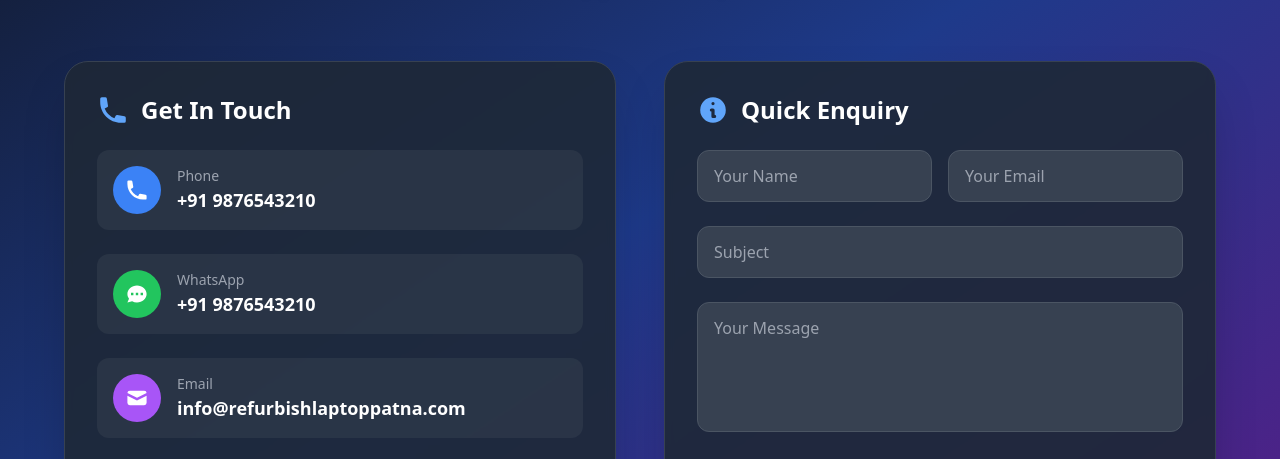
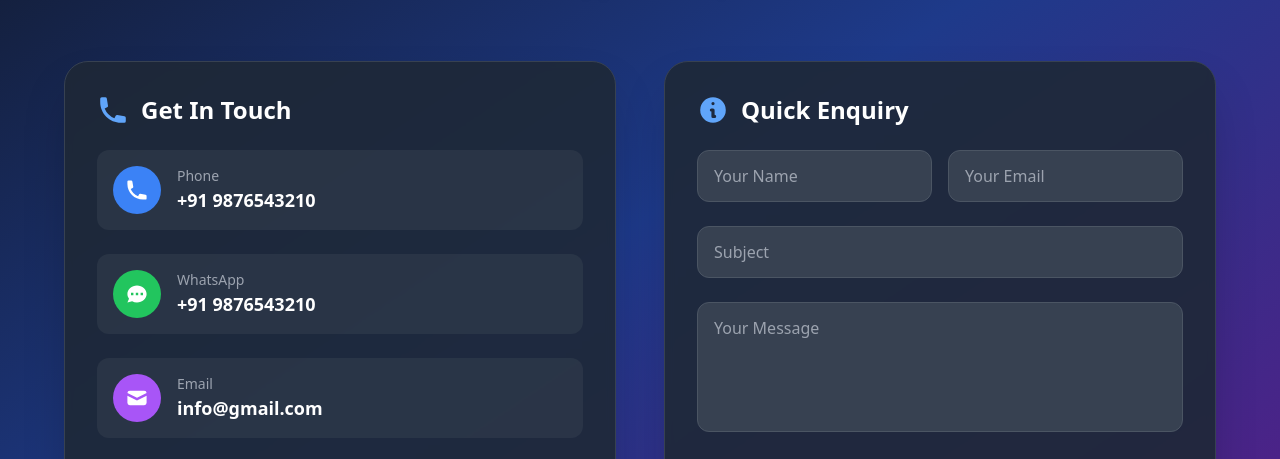
Before and after one commit to freelancerw725-hue/laptop, a website: page contact.html in a window 1280 px wide. Shown: the part 275-734 px from the top of the page. Drawn offline with nearby package versions, Linux system fonts and the light colour scheme.

Commit message:
Update contact.html

```diff
--- a/contact.html
+++ b/contact.html
@@ -73,7 +73,7 @@
                             </div>
                             <div>
                                 <p class="text-sm text-gray-400">Email</p>
-                                <a href="mailto:info@gmail.com" class="text-lg font-semibold text-white hover:text-purple-400 transition-colors duration-300 break-words">info@refurbishlaptoppatna.com</a>
+                                <a href="mailto:info@gmail.com" class="text-lg font-semibold text-white hover:text-purple-400 transition-colors duration-300 break-words">info@gmail.com</a>
                             </div>
                         </div>
                         <div class="flex items-center p-4 bg-gray-700/50 rounded-xl hover:bg-gray-700 transition-colors duration-300">
```
